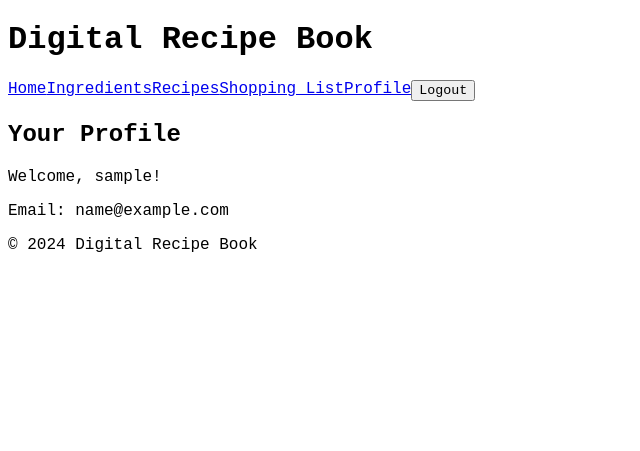
After one commit to SDEV220-Group-Six/digital-recipe-book, a Django app: page /profile/ in a window 1280 px wide. The commit adds this page. Shown: the top 451 px of the page, without its empty margins (0-640 px from the left). Run offline with Django 5.2, Linux system fonts and the light colour scheme; the visitor is signed in with stand-in values (Sample User, id 1).

Commit message:
add basic auth to all pages, adjusted redirects

```diff
--- /dev/null
+++ b/recipebook/templates/account/logout.html
@@ -0,0 +1 @@
+{% extends "base_public.html" %}
--- /dev/null
+++ b/recipebook/templates/account/profile.html
@@ -0,0 +1,11 @@
+{% extends 'recipes/base.html' %}
+
+{% block title %}
+  Profile
+{% endblock %}
+
+{% block content %}
+  <h2>Your Profile</h2>
+  <p>Welcome, {{ user.username }}!</p>
+  <p>Email: {{ user.email }}</p>
+{% endblock %}
--- a/recipebook/urls.py
+++ b/recipebook/urls.py
@@ -17,8 +17,14 @@ Including another URLconf
 
 from django.contrib import admin
 from django.urls import path, include
+from django.shortcuts import redirect
+from . import views
 
 urlpatterns = [
     path("admin/", admin.site.urls),
-    path("", include("recipes.urls")),
+    path("", lambda request: redirect("home", permanent=True)),
+    path("login.html", views.RecipeBookLoginView.as_view(), name="login"),
+    path("logout.html", views.RecipeBookLogoutView.as_view(), name="logout"),
+    path("profile/", views.profile, name="profile"),
+    path("", include("recipes.urls"))
 ]
--- /dev/null
+++ b/recipebook/views.py
@@ -0,0 +1,13 @@
+from django.contrib.auth.views import LoginView, LogoutView
+from django.contrib.auth.decorators import login_required
+from django.shortcuts import render
+
+class RecipeBookLoginView(LoginView):
+    template_name = 'account/login.html'
+
+class RecipeBookLogoutView(LogoutView):
+    template_name = 'account/logout.html'
+
+@login_required
+def profile(request):
+    return render(request, 'account/profile.html')
--- a/recipes/templates/recipes/base.html
+++ b/recipes/templates/recipes/base.html
@@ -20,9 +20,11 @@
         <a href="{% url 'ingredients' %}">Ingredients</a>
         <a href="{% url 'recipes' %}">Recipes</a>
         <a href="{% url 'shopping_list' %}">Shopping List</a>
-        {% comment %}
         <a href="{% url 'profile' %}">Profile</a>
-        {% endcomment %}
+        <form action="{% url 'logout' %}" method="post" style="display: inline;">
+          {% csrf_token %}
+          <button type="submit">Logout</button>
+        </form>
       </nav>
     </header>
     <main>
--- a/recipes/urls.py
+++ b/recipes/urls.py
@@ -2,7 +2,7 @@ from django.urls import path
 from . import views
 
 urlpatterns = [
-    path("", views.home, name="home"),
+    path("home.html", views.home, name="home"),
     path("ingredients.html", views.ingredients, name="ingredients"),
     path("recipes.html", views.recipes, name="recipes"),
     path("shopping_list.html", views.shopping_list, name="shopping_list")
```
Also changed, not shown: recipebook/settings.py (+7 -1 lines), recipebook/templates/account/login.html (added, +14 -0 lines), recipebook/templates/base_public.html (added, +25 -0 lines), recipes/views.py (+5 -4 lines).
